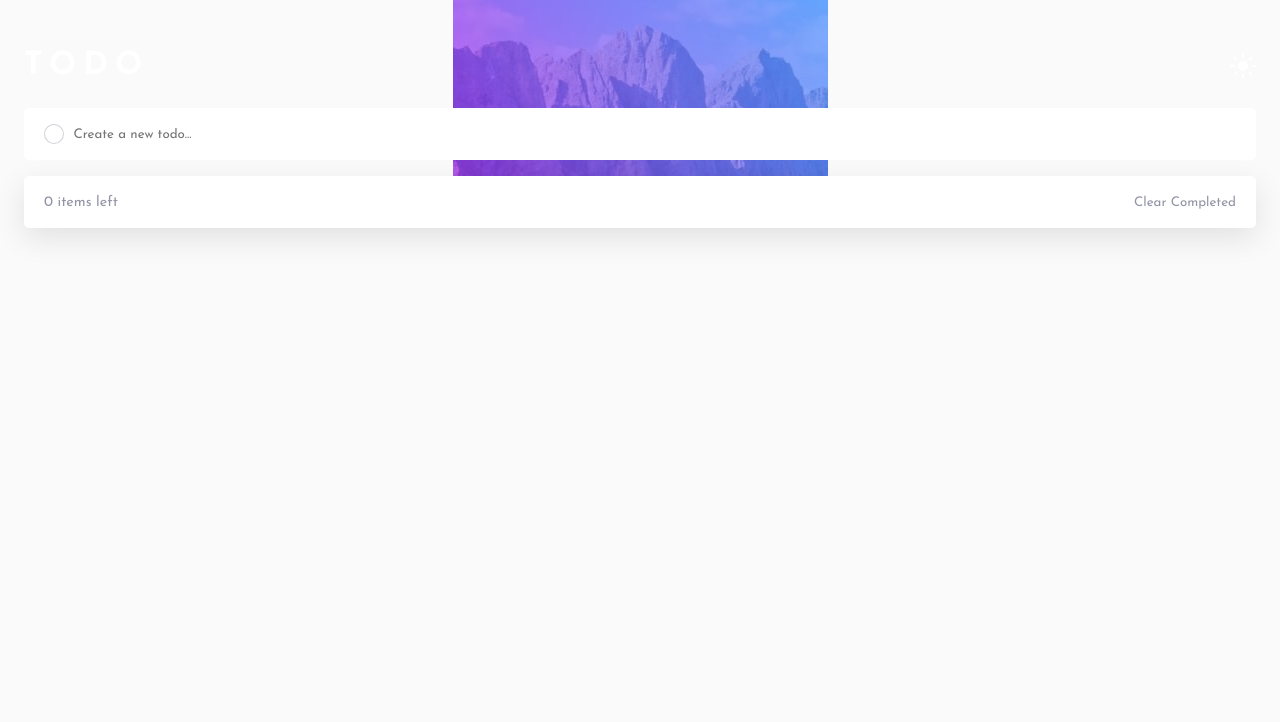
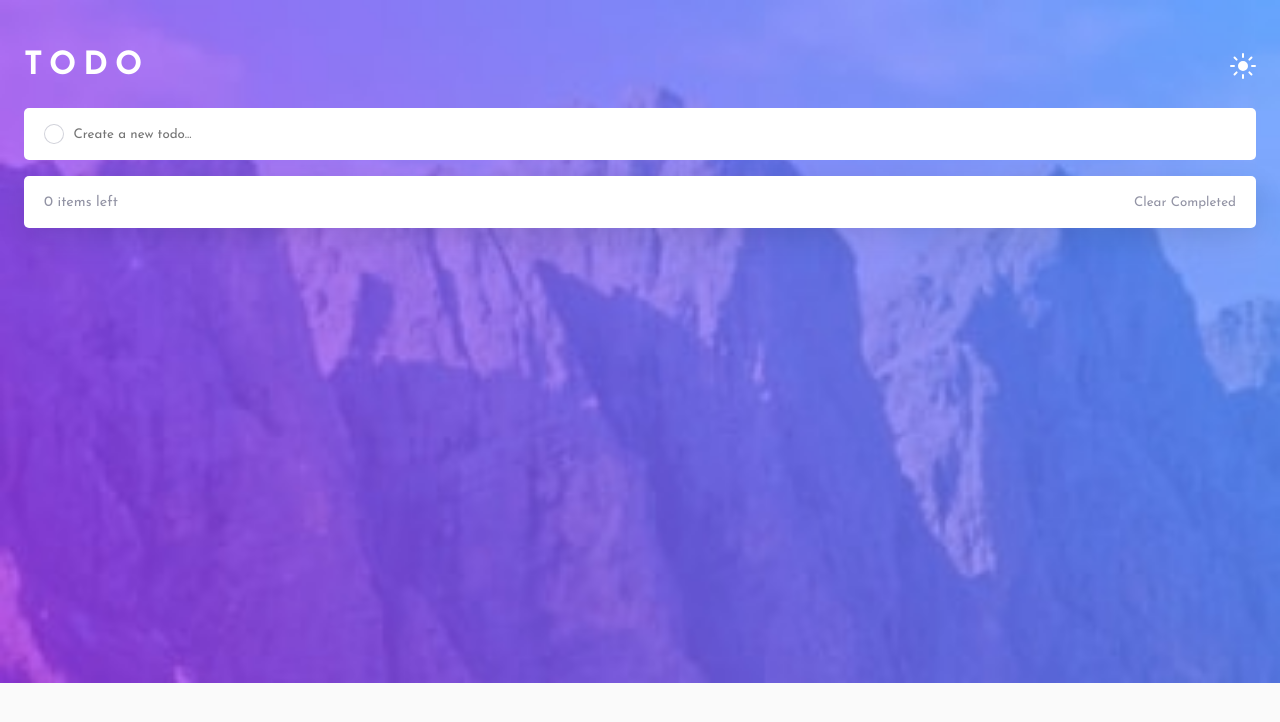
Before and after one commit to leo-jcq/todo-app, a React (Vite) app: page / in a window 1280 px wide. Shown: the top 722 px of the page. Built offline with nearby package versions, Linux system fonts and the light colour scheme.

Commit message:
💄 fix main image size

```diff
--- a/src/components/Main/Main.scss
+++ b/src/components/Main/Main.scss
@@ -6,7 +6,7 @@
     background-color: var(--main-bg);
     background-position: top;
     background-repeat: no-repeat;
-    background-size: 100% contain;
+    background-size: contain;
 }
 
 .light .main {
```
